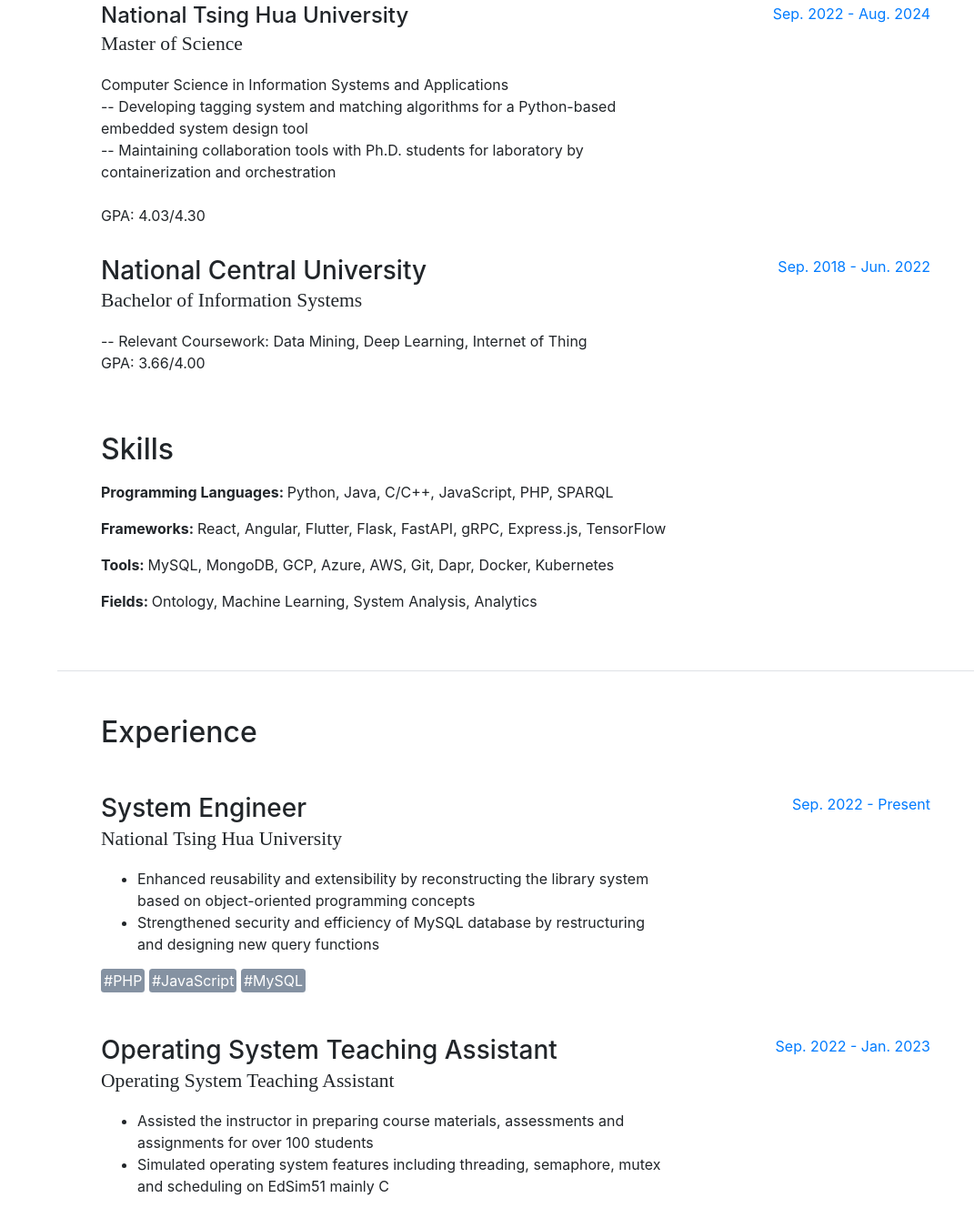
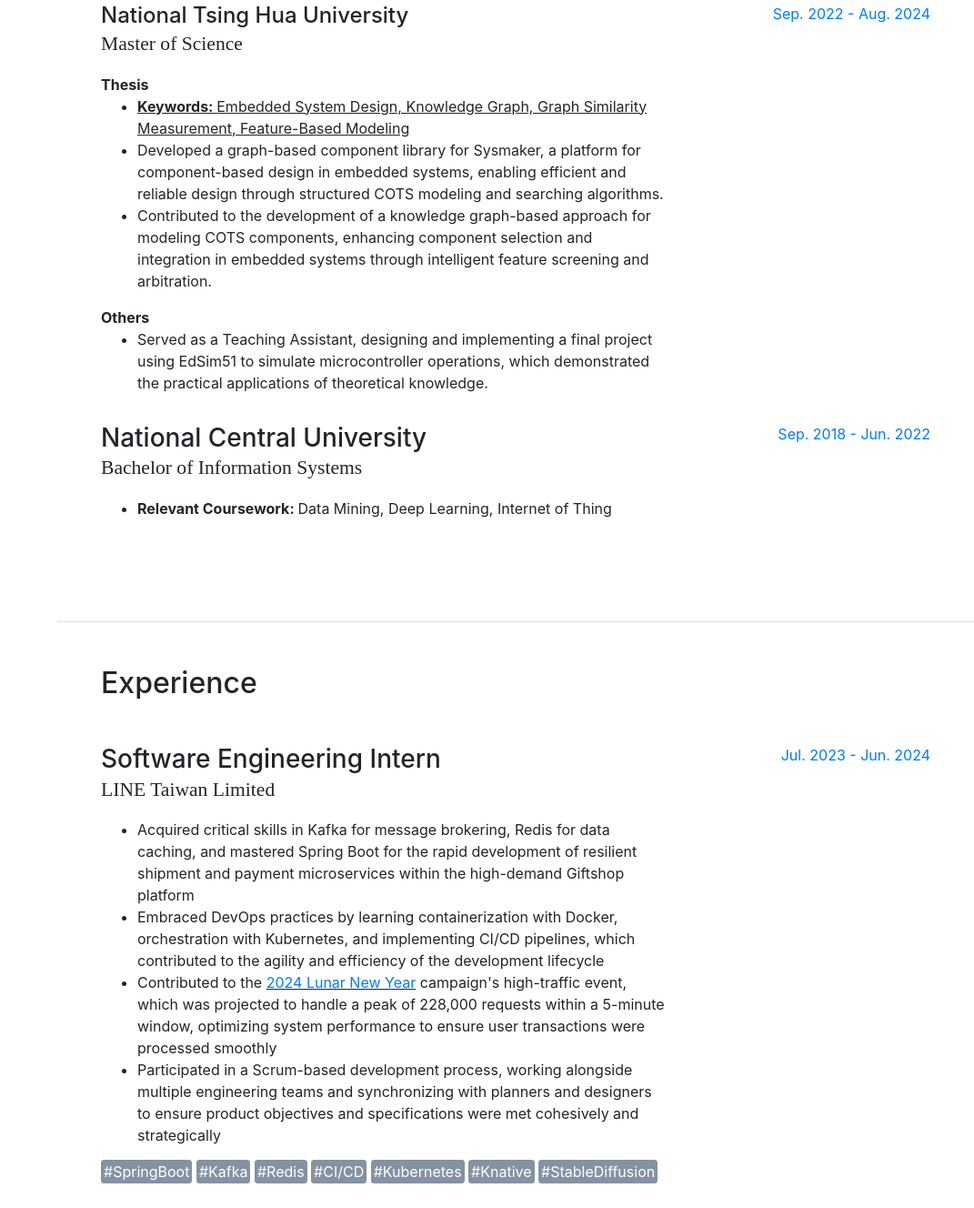
Before and after one commit to ywen9901/portfolio, a website with bundled scripts: page index.html in a window 1280 px wide. Shown: the part 931-2259 px from the top of the page at 91% size, without its empty margins (209-1280 px from the left). Built offline with nearby package versions, Linux system fonts and the light colour scheme; a web font is replaced by a local one.

Commit message:
Add LINE experience

```diff
--- a/index.html
+++ b/index.html
@@ -68,7 +68,7 @@
           </div>
           <p class="mb-5">
             Master of Computer Scrience in Information Systems and Applications at National Tsing Hua University
-            <br/> A socializer, a technology enthusiast, an amateur photographer/designer and a novice tech-blog writer
+            <br/> A socializer, a technology enthusiast, and an amateur photographer/designer
           </p>
           <ul class="list-inline list-social-icons mb-0">
             <li class="list-inline-item">
@@ -108,10 +108,20 @@
             <div class="resume-content mr-auto">
               <h4 class="mb-0">National Tsing Hua University</h4>
               <div class="subheading mb-3">Master of Science</div>
-              <div>Computer Science in Information Systems and Applications</div>
-              <div>-- Developing tagging system and matching algorithms for a Python-based embedded system design tool</div>
-              <div>-- Maintaining collaboration tools with Ph.D. students for laboratory by containerization and orchestration</div>
-              <br/><p>GPA: 4.03/4.30</p>
+              <figure>
+                <figcaption><b>Thesis</b></figcaption>
+                <ul>
+                  <li><u><b>Keywords: </b>Embedded System Design, Knowledge Graph, Graph Similarity Measurement, Feature-Based Modeling</u></li>
+                  <li>Developed a graph-based component library for Sysmaker, a platform for component-based design in embedded systems, enabling efficient and reliable design through structured COTS modeling and searching algorithms.</li>
+                  <li>Contributed to the development of a knowledge graph-based approach for modeling COTS components, enhancing component selection and integration in embedded systems through intelligent feature screening and arbitration.</li>
+                </ul>
+              </figure>
+              <figure>
+                <figcaption><b>Others</b></figcaption>
+                <ul>
+                  <li>Served as a Teaching Assistant, designing and implementing a final project using EdSim51 to simulate microcontroller operations, which demonstrated the practical applications of theoretical knowledge.</li>
+                </ul>
+              </figure>
             </div>
             <div class="resume-date text-md-right">
               <span class="text-primary">Sep. 2022 - Aug. 2024</span>
@@ -122,8 +132,11 @@
             <div class="resume-content mr-auto">
               <h3 class="mb-0">National Central University</h3>
               <div class="subheading mb-3">Bachelor of Information Systems</div>
-              <div>-- Relevant Coursework: Data Mining, Deep Learning, Internet of Thing</div>
-              <p>GPA: 3.66/4.00</p>
+              <div>
+                <ul>
+                  <li><b>Relevant Coursework: </b>Data Mining, Deep Learning, Internet of Thing</li>
+                </ul>
+              </div>
             </div>
             <div class="resume-date text-md-right">
               <span class="text-primary">Sep. 2018 - Jun. 2022</span>
@@ -131,8 +144,9 @@
           </div>
 
         </div>
+      </section>
 
-        <div class="my-auto">
+        <!-- <div class="my-auto">
           <h2 class="mb-3">Skills</h2>
 
           <p><b>Programming Languages: </b>Python, Java, C/C++, JavaScript, PHP, SPARQL</p>
@@ -140,7 +154,7 @@
           <p><b>Tools: </b>MySQL, MongoDB, GCP, Azure, AWS, Git, Dapr, Docker, Kubernetes</p>
           <p><b>Fields: </b>Ontology, Machine Learning, System Analysis, Analytics</p>
         </div>
-      </section>
+      </section> -->
 
       <!-- Experience -->
       <section class="resume-section p-3 p-lg-5 d-flex flex-column" id="experience">
@@ -149,11 +163,36 @@
 
           <div class="resume-item d-flex flex-column flex-md-row mb-5">
             <div class="resume-content mr-auto">
+              <h3 class="mb-0">Software Engineering Intern</h3>
+              <div class="subheading mb-3">LINE Taiwan Limited</div>
+              <ul>
+                <li>Acquired critical skills in Kafka for message brokering, Redis for data caching, and mastered Spring Boot for the rapid development of resilient shipment and payment microservices within the high-demand Giftshop platform</li>
+                <li>Embraced DevOps practices by learning containerization with Docker, orchestration with Kubernetes, and implementing CI/CD pipelines, which contributed to the agility and efficiency of the development lifecycle</li>
+                <li>Contributed to the <u><a href="https://line-tw-official.weblog.to/archives/26826727.html">2024 Lunar New Year</a></u> campaign's high-traffic event, which was projected to handle a peak of 228,000 requests within a 5-minute window, optimizing system performance to ensure user transactions were processed smoothly</li>
+                <li>Participated in a Scrum-based development process, working alongside multiple engineering teams and synchronizing with planners and designers to ensure product objectives and specifications were met cohesively and strategically</li>
+              </ul>
+              <div style="display: inline-block;">
+                <span style="background-color: #8592A2; color: white; padding: 3px; border-radius: 3.5px;">#SpringBoot</span>
+                <span style="background-color: #8592A2; color: white; padding: 3px; border-radius: 3.5px;">#Kafka</span>
+                <span style="background-color: #8592A2; color: white; padding: 3px; border-radius: 3.5px;">#Redis</span>
+                <span style="background-color: #8592A2; color: white; padding: 3px; border-radius: 3.5px;">#CI/CD</span>
+                <span style="background-color: #8592A2; color: white; padding: 3px; border-radius: 3.5px;">#Kubernetes</span>
+                <span style="background-color: #8592A2; color: white; padding: 3px; border-radius: 3.5px;">#Knative</span>
+                <span style="background-color: #8592A2; color: white; padding: 3px; border-radius: 3.5px;">#StableDiffusion</span>
+              </div>
+            </div>
+            <div class="resume-date text-md-right">
+              <span class="text-primary">Jul. 2023 - Jun. 2024</span>
+            </div>
+          </div>
+
+          <div class="resume-item d-flex flex-column flex-md-row mb-5">
+            <div class="resume-content mr-auto">
               <h3 class="mb-0">System Engineer</h3>
               <div class="subheading mb-3">National Tsing Hua University</div>
               <ul>
-                <li>Enhanced reusability and extensibility by reconstructing the library system based on object-oriented programming concepts</li>
-                <li>Strengthened security and efficiency of MySQL database by restructuring and designing new query functions</li>
+                <li>Refactored the event system’s codebase using object-oriented programming principles with PHP and JavaScript, resulting in a 30% increase in code reusability and a more modular system architecture simplifing future maintenance</li>
+                <li>Implemented best practices in database management, which involved normalizing tables, indexing key fields, and crafting optimized SQL queries, leading to a 20% improvement in query response times</li>
               </ul>
               <div style="display: inline-block;">
                 <span style="background-color: #8592A2; color: white; padding: 3px; border-radius: 3.5px;">#PHP</span>
@@ -241,17 +280,6 @@
               <div class="mb-3">2023 | Python, Pygame</div>
                 <ul>
                   <li>Developed a 2D platformer console game in Python with PyGame</li>
-                </ul>
-              </div>
-          </div>
-
-          <div class="resume-item d-flex flex-column flex-md-row mb-5">
-            <div class="resume-content mr-auto">
-              <h3 class="mb-0">Basic Quantitative Trading</h3>
-              <div class="mb-3">2023 | Python, shioaji, Pandas, Backtesting</div>
-                <ul>
-                  <li>Performed paper trade using Shioaji Python API and backtesting libraries to evaluate a trading strategy based on the William %R indicator along with SMA for TXF</li>
-                  <li>Formatted the historical price data for the past one year retrieved from the API into pandas dataframe</li>
                 </ul>
               </div>
           </div>
```
